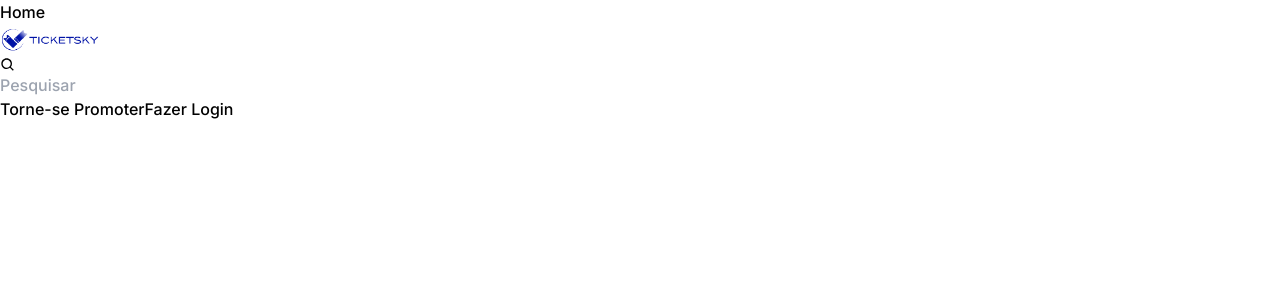
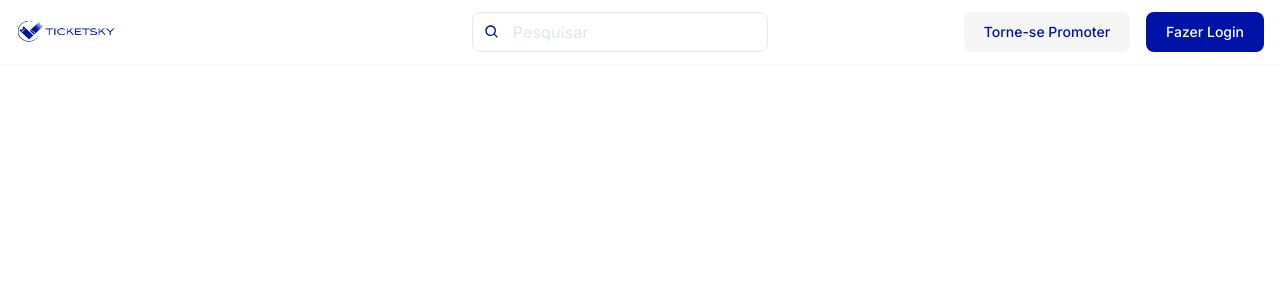
Before and after one commit to GambiarraTech/ticket-sky, a Next.js app: page / in a window 1280 px wide. Shown: the top 300 px of the page. Built offline with nearby package versions, Linux system fonts and the light colour scheme.

Commit message:
Update tailwind.config.js

```diff
--- a/tailwind.config.js
+++ b/tailwind.config.js
@@ -1,8 +1,17 @@
 /** @type {import('tailwindcss').Config} */
 module.exports = {
-  content: [],
+  content: [
+    './src/app/**/*.{js,ts,jsx,tsx,mdx}',
+    './src/pages/**/*.{js,ts,jsx,tsx,mdx}',
+    './src/components/**/*.{js,ts,jsx,tsx,mdx}',
+  ],
   theme: {
-    extend: {},
+    extend: {
+      backgroundImage: {
+        'gradient-radial': 'radial-gradient(var(--tw-gradient-stops))',
+        'gradient-conic': 'conic-gradient(from 180deg at 50% 50%, var(--tw-gradient-stops))',
+      },
+    },
   },
   plugins: [],
-}
+};
```
